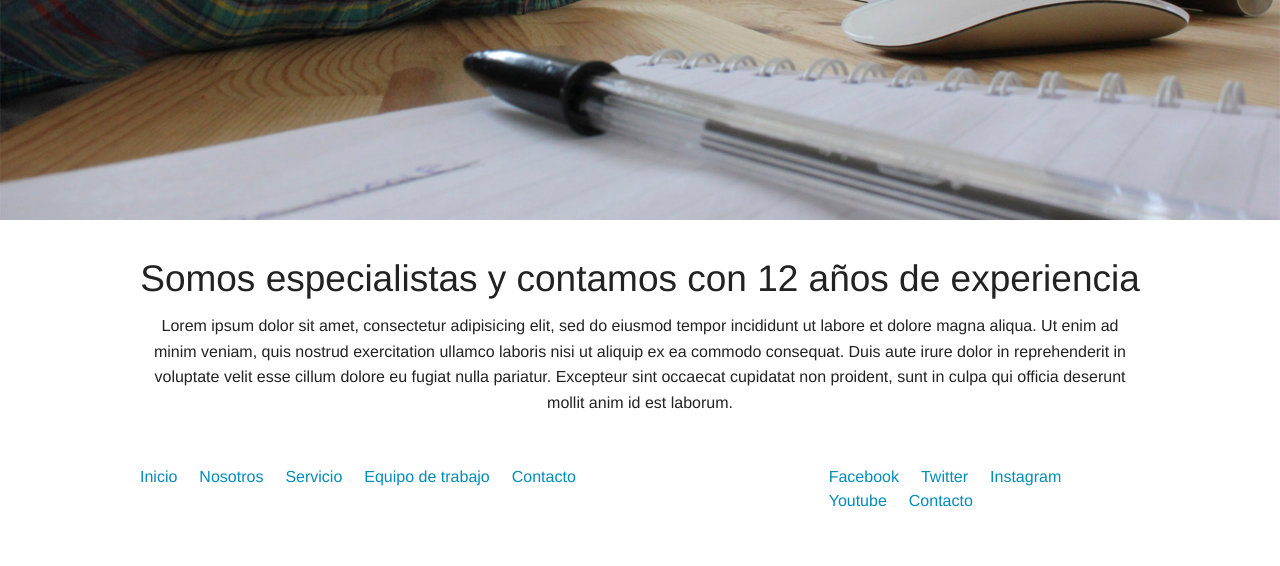
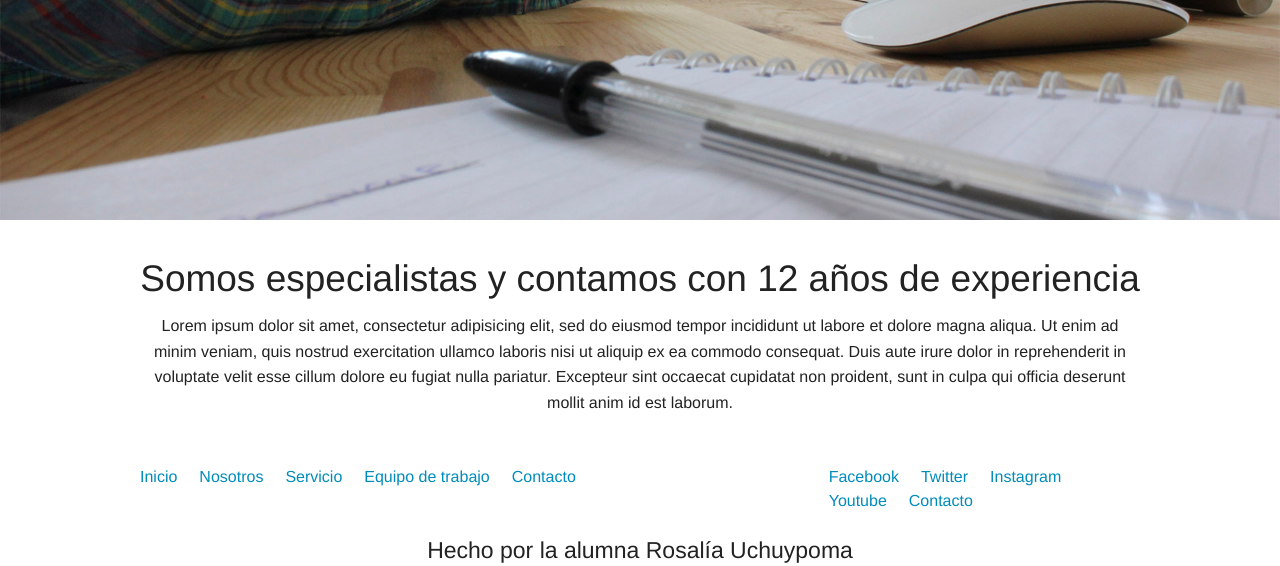
Before and after one commit to varsoviaZzz/CursoSabado, a plain HTML site: page web/servicios.html in a window 1280 px wide. Shown: the part 496-1062 px from the top of the page. Before the commit the page ends 1026 px from the top, so only its background shows below. Drawn offline with Linux system fonts and the light colour scheme.

Commit message:
Update servicios.html

```diff
--- a/web/servicios.html
+++ b/web/servicios.html
@@ -74,6 +74,9 @@
                 <li><a href="#">Contacto</a></li>
             </nav>
         </div>
+        <div>
+            <h4 class="text-center">Hecho por la alumna Rosalía Uchuypoma</h4>
+        </div>
     </footer>
 
 
```
